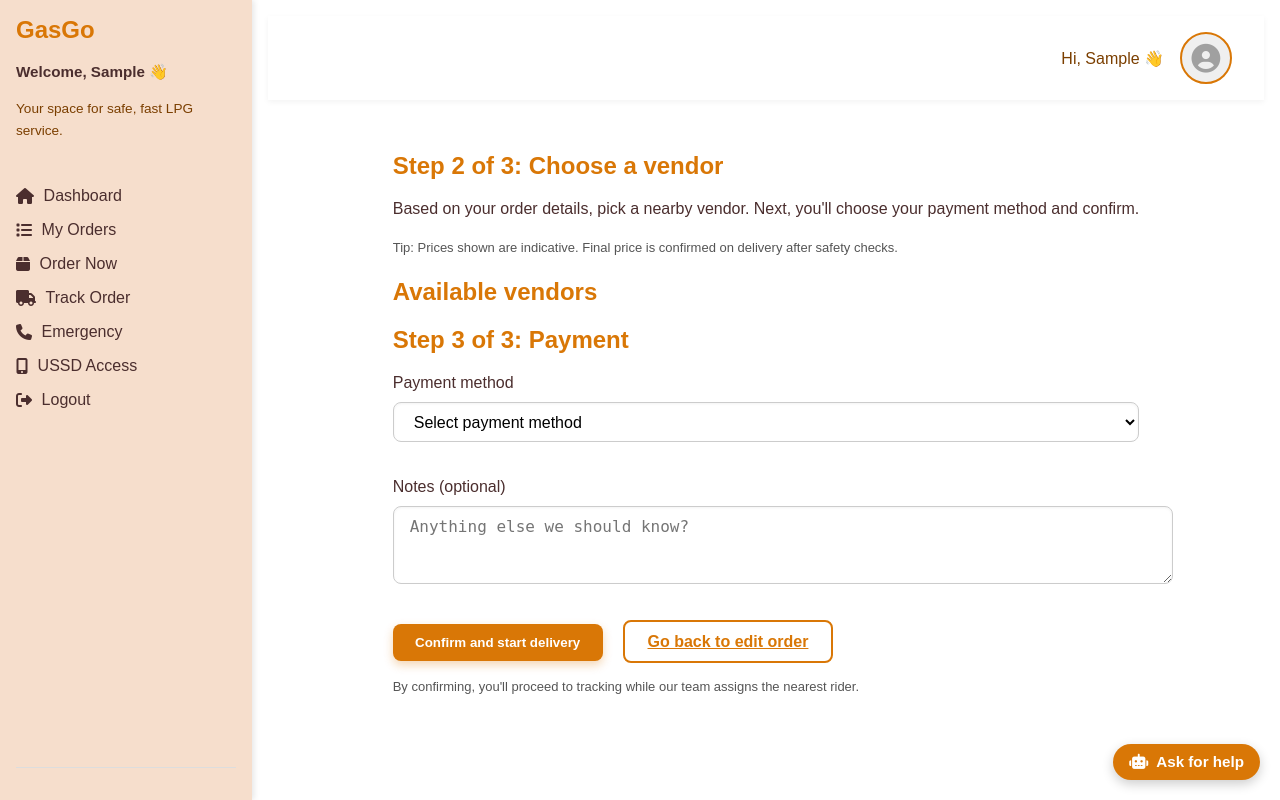
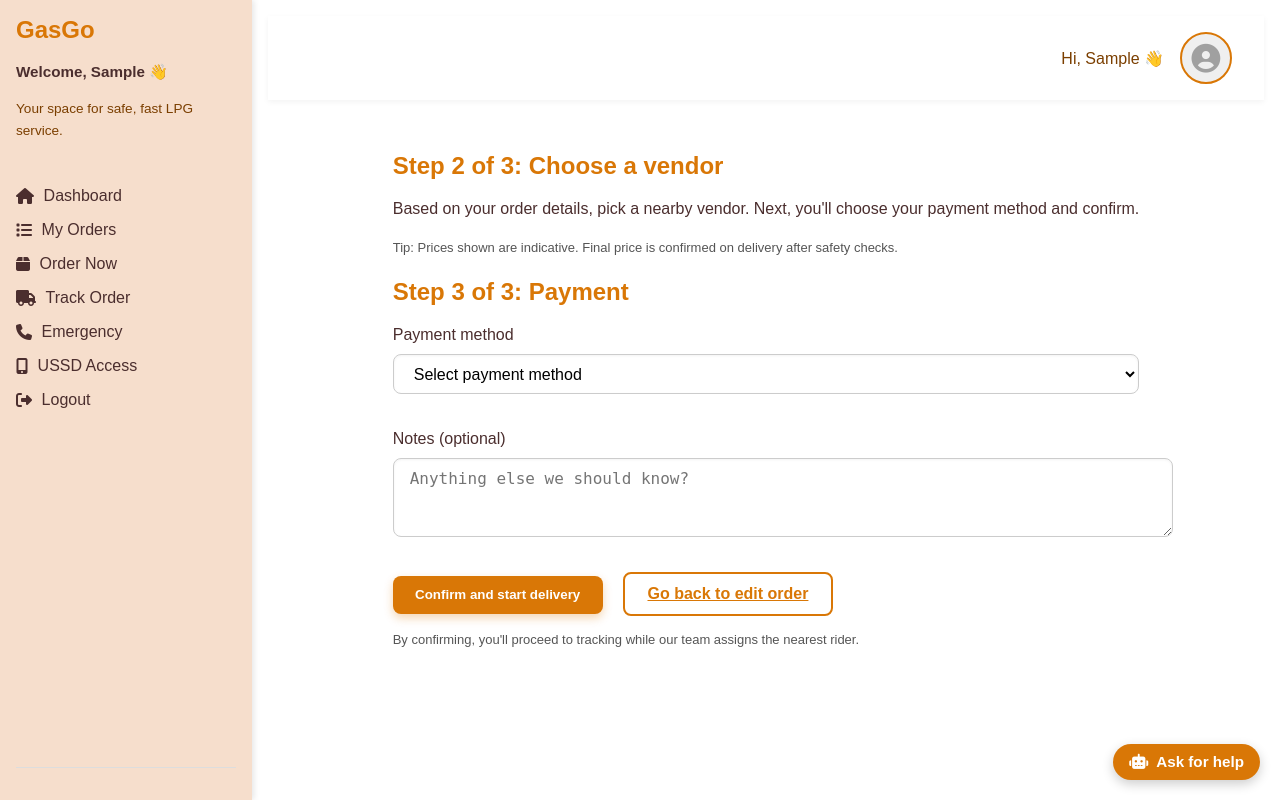
Before and after one commit to Flora72/GasGo, a Django app: page /vendors/ in a window 1280 px wide. Run offline with Django 5.2, Linux system fonts and the light colour scheme; the visitor is signed in with stand-in values (Sample User, id 1); data that the repository does not hold is empty.

Commit message:
commit changes

```diff
--- a/templates/vendors.html
+++ b/templates/vendors.html
@@ -19,24 +19,6 @@
 
     <form method="post" action="{% url 'vendors' %}">
     {% csrf_token %}
-
-    <!-- Vendor Selection -->
-    <section>
-        <h2>Available vendors</h2>
-        <div role="group" aria-labelledby="vendors">
-            {% for vendor in vendors %}
-            <article>
-                <label>
-                    <input type="radio" name="vendor_choice" value="{{ vendor.name }}" required>
-                    <strong>{{ vendor.name }}</strong>
-                    <span>⭐ 4.7 · ETA: 30–50 min</span>
-                    <div>6kg from KSh 1,480 · 13kg from KSh 3,150 · Delivery KSh 150</div>
-                </label>
-            </article>
-            {% endfor %}
-        </div>
-    </section>
-
     <!-- Payment Method -->
     <section>
         <h2>Step 3 of 3: Payment</h2>
```
